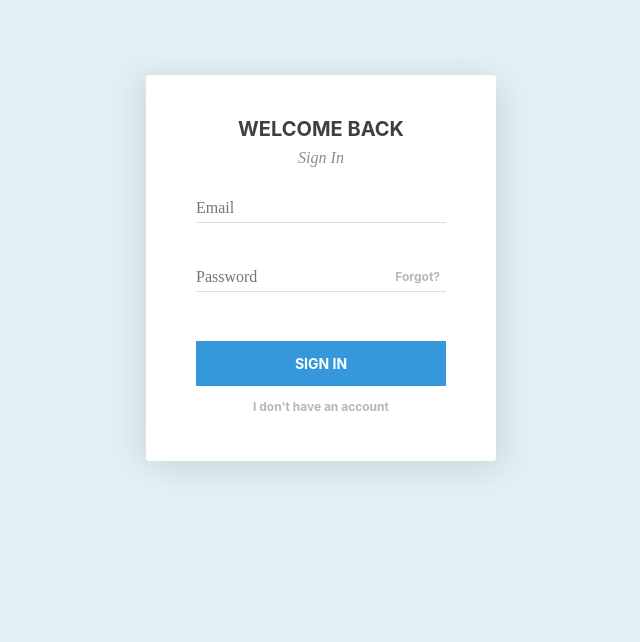
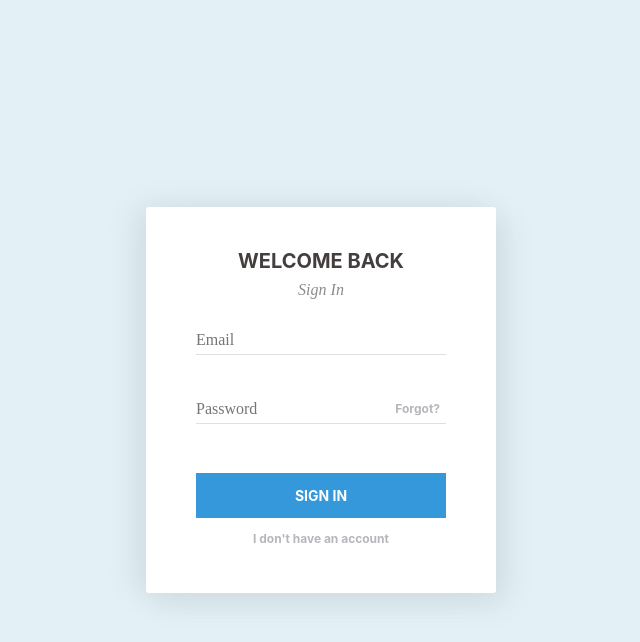
Before and after one commit to MeganCarnaghi/Simple-Sign-In-Form-1, a plain HTML site: page index.html in a window 1280 px wide. Shown: the whole page, without its empty margins (319-959 px from the left). Drawn offline with Linux system fonts and the light colour scheme.

Commit message:
updated positioning of sign in form in CSS

```diff
--- a/style.css
+++ b/style.css
@@ -5,8 +5,10 @@ body {
 
 /* Styling for the form container */
 .center {
-  margin: auto;
-  margin-top: 75px;
+  position: fixed;
+  top: 50%;
+  left: 50%;
+  transform: translate(-50%, -50%);
   width: 250px;
   background-color: #ffffff;
   padding: 35px 50px;
```
